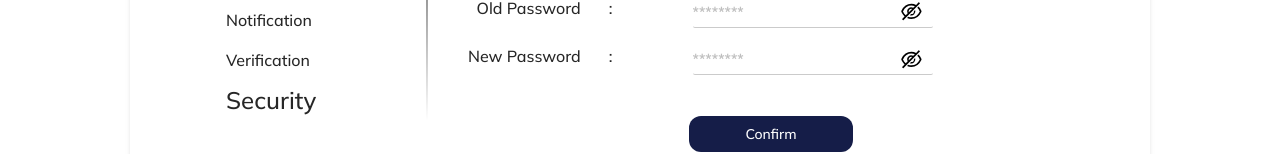
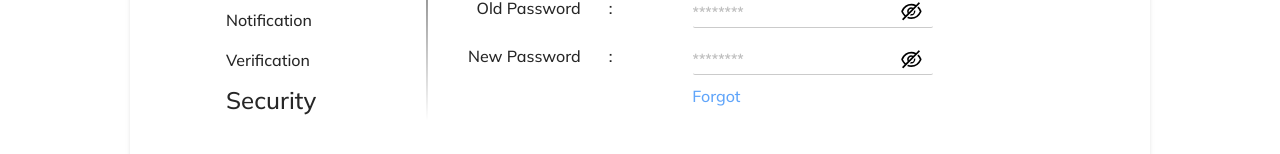
Before and after one commit to mhmalvi/influencerhub-client, a React (Create React App) app: page /settings/1 in a window 1280 px wide. Shown: the part 631-785 px from the top of the page. Built offline with nearby package versions, Linux system fonts and the light colour scheme; a web font is replaced by a local one.

Commit message:
refactor: sercurity settings page

```diff
--- a/src/Pages/Settings/Security/index.jsx
+++ b/src/Pages/Settings/Security/index.jsx
@@ -1,6 +1,7 @@
 import React from "react";
 import Icons from "../../../Components/Shared/Icons";
 import { Input } from "antd";
+import { Link } from "react-router-dom";
 
 const Security = () => {
   return (
@@ -39,19 +40,13 @@ const Security = () => {
             <Input.Password className='pass-inpt' placeholder='********' />{" "}
           </div>
         </div>
-
-        {/* <div className='ml-16 flex flex-col justify-evenly text-base font-semibold items-start text-gray-500'>
-          <div className='my-2'>
-            <div>
-              <Icons.CloseEye className='cursor-pointer' />
-            </div>
-          </div>
-          <div className='my-2'>
-            <div>
-              <Icons.CloseEye className='cursor-pointer' />
-            </div>
-          </div>
-        </div> */}
+      </div>
+      <div>
+        <Link to={"/settings/souraav"}>
+          <p className='font-medium text-base leading-6 text-blue-400 text-right mr-48'>
+            Forgot
+          </p>
+        </Link>
       </div>
 
       <div className='float-right'>
```
